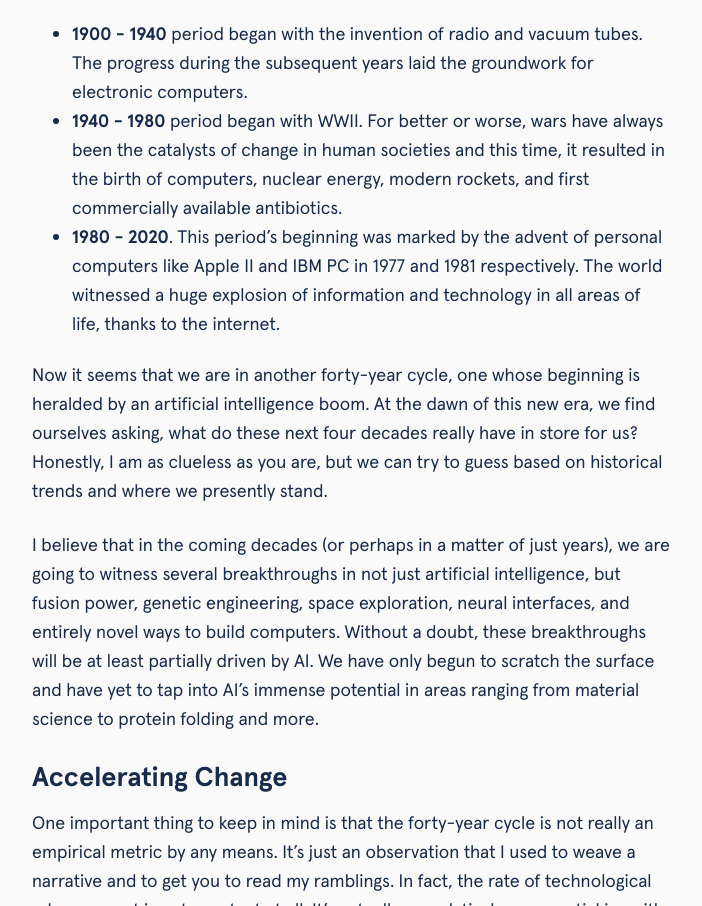
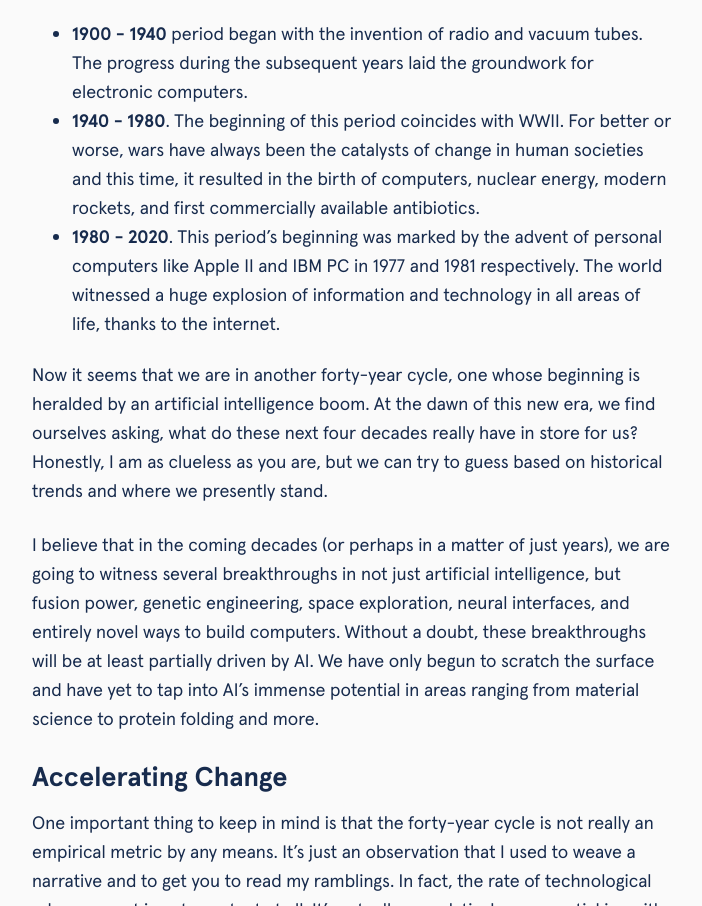
Before and after one commit to farshed/farshed.github.io, an Astro site: page /blog/four-decades-of-ai in a window 1280 px wide. Shown: the part 1371-2277 px from the top of the page, without its empty margins (288-990 px from the left). Built offline with nearby package versions, Linux system fonts and the light colour scheme; Astro itself is replaced by a stand-in of ours.

Commit message:
Improvement

```diff
--- a/src/content/blog/four-decades-of-ai.md
+++ b/src/content/blog/four-decades-of-ai.md
@@ -17,7 +17,7 @@ This trend continues for the next few decades as computers shrink further to bec
 A repeating pattern of four-decade-long periods is revealed if you observe the history of computing. It seems that roughly every 40 years or so, a major technological breakthrough happens that drives growth and sets the direction for the next 40 years.
 
 - **1900 - 1940** period began with the invention of radio and vacuum tubes. The progress during the subsequent years laid the groundwork for electronic computers.
-- **1940 - 1980** period began with WWII. For better or worse, wars have always been the catalysts of change in human societies and this time, it resulted in the birth of computers, nuclear energy, modern rockets, and first commercially available antibiotics.
+- **1940 - 1980**. The beginning of this period coincides with WWII. For better or worse, wars have always been the catalysts of change in human societies and this time, it resulted in the birth of computers, nuclear energy, modern rockets, and first commercially available antibiotics.
 - **1980 - 2020**. This period's beginning was marked by the advent of personal computers like Apple II and IBM PC in 1977 and 1981 respectively. The world witnessed a huge explosion of information and technology in all areas of life, thanks to the internet.
 
 Now it seems that we are in another forty-year cycle, one whose beginning is heralded by an artificial intelligence boom. At the dawn of this new era, we find ourselves asking, what do these next four decades really have in store for us? Honestly, I am as clueless as you are, but we can try to guess based on historical trends and where we presently stand.
```
